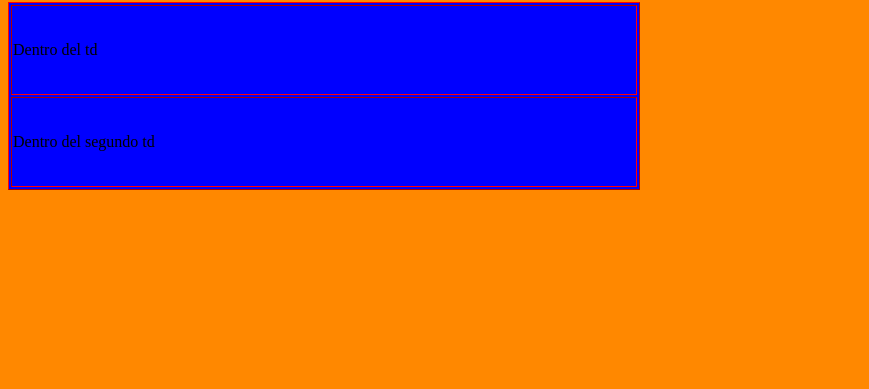
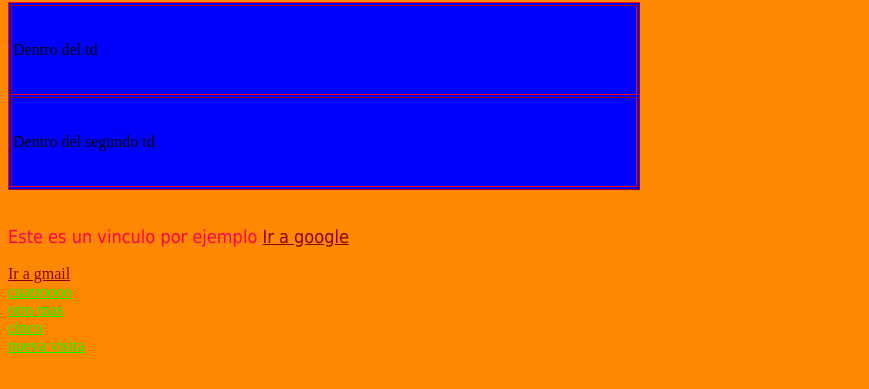
Before and after one commit to Erisjimver/cssAvanzado, a plain HTML site: page segunda_pagina.html in a window 1280 px wide. Shown: the part 179-568 px from the top of the page, without its empty margins (0-869 px from the left). Drawn offline with Linux system fonts and the light colour scheme.

Commit message:
pseudoclases

```diff
--- a/segunda_pagina.html
+++ b/segunda_pagina.html
@@ -6,6 +6,22 @@
     <meta http-equiv="X-UA-Compatible" content="ie=edge">
     <link rel="stylesheet" href="css/estilos.css">
     <title>Document</title>
+    <style>
+
+    /*pseudo clases */
+    a:visited{
+        color: #0F0;
+    }
+    a:link{
+        color:darkred;
+    }
+    a:hover{
+        color: darkslateblue;
+    }
+    a:active{
+        color: dimgray;
+    }
+    </style>
 </head>
 <body>
     <h1>Esta es la segunda pagina</h1>
@@ -21,5 +37,18 @@
     </tr>
 
     </table>
+
+    <br>
+    <p>Este es un vinculo por ejemplo <a href="https://www.google.com">Ir a google</a></p>
+    <a href="https://www.gmail.com">Ir a gmail</a>
+    <br>
+    <a href="">cuatroooo</a>
+    <br>
+    <a href="">otro mas</a>
+    <br>
+    <a href="">cinco</a>
+    <br>
+    <a href="">nueva visita</a>
+
 </body>
 </html>
```
Also changed, not shown: tercer_pagina.html (+14 -2 lines).
